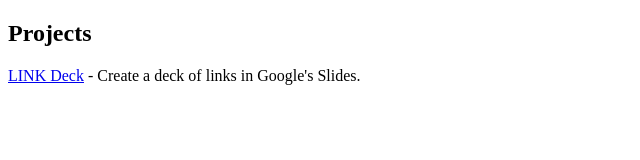
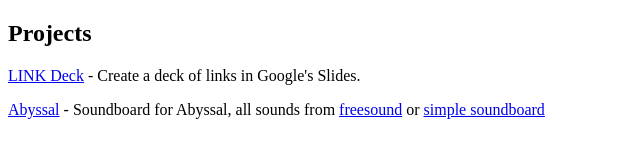
Before and after one commit to Mechanacor3/mechanacor3.github.io, a plain HTML site: page index.html in a window 1280 px wide. Shown: the whole page, without its empty margins (0-640 px from the left). Drawn offline with Linux system fonts and the light colour scheme.

Commit message:
Update index.html

```diff
--- a/index.html
+++ b/index.html
@@ -5,6 +5,7 @@
 <h2>Projects</h2>
 
 <p><a href="link-deck">LINK Deck</a> - Create a deck of links in Google's Slides.</p>
+<p><a href="abyssal">Abyssal</a> - Soundboard for Abyssal, all sounds from <a href="https://freesound.org/">freesound</a> or <a href="https://github.com/vietjtnguyen/simple-soundboard">simple soundboard</a></p>
 
 </body>
 </html>
```
